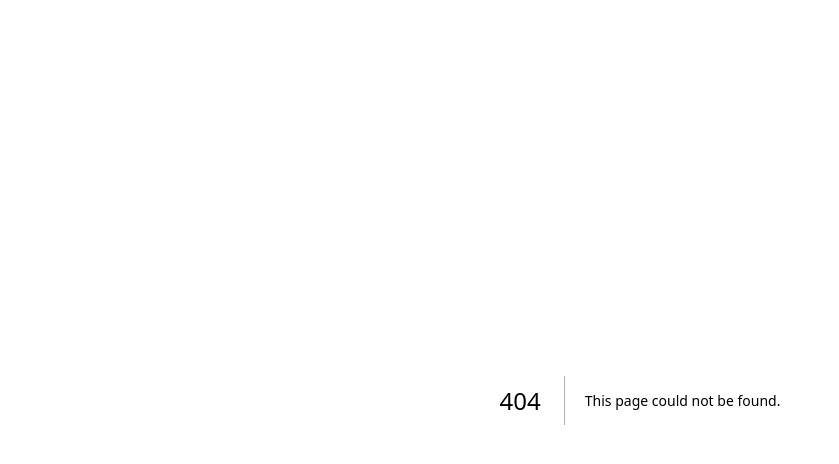
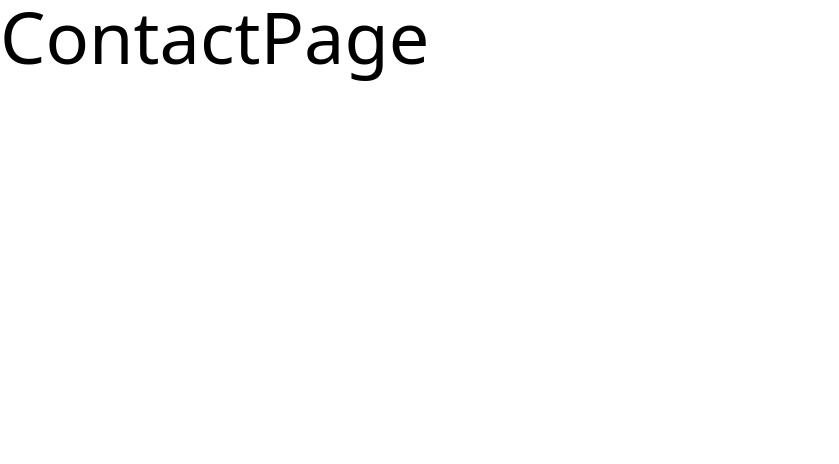
Before and after one commit to hAI-FA001/NextJS-14--Learn, a Next.js app: page /contact in a window 1280 px wide. Before the commit this address had no page. Shown: the top 464 px of the page, without its empty margins (0-839 px from the left). Built offline with nearby package versions, Linux system fonts and the light colour scheme.

Commit message:
add basic /about and /contact

```diff
--- /dev/null
+++ b/app/about/page.js
@@ -0,0 +1,9 @@
+const AboutPage = () => {
+  return (
+    <div>
+      <h1 className="text-7xl">About Page</h1>
+    </div>
+  )
+}
+
+export default AboutPage
--- /dev/null
+++ b/app/contact/page.js
@@ -0,0 +1,11 @@
+import React from 'react'
+
+const ContactPage = () => {
+  return (
+    <div>
+      <h1 className="text-7xl">ContactPage</h1>
+    </div>
+  )
+}
+
+export default ContactPage
```
